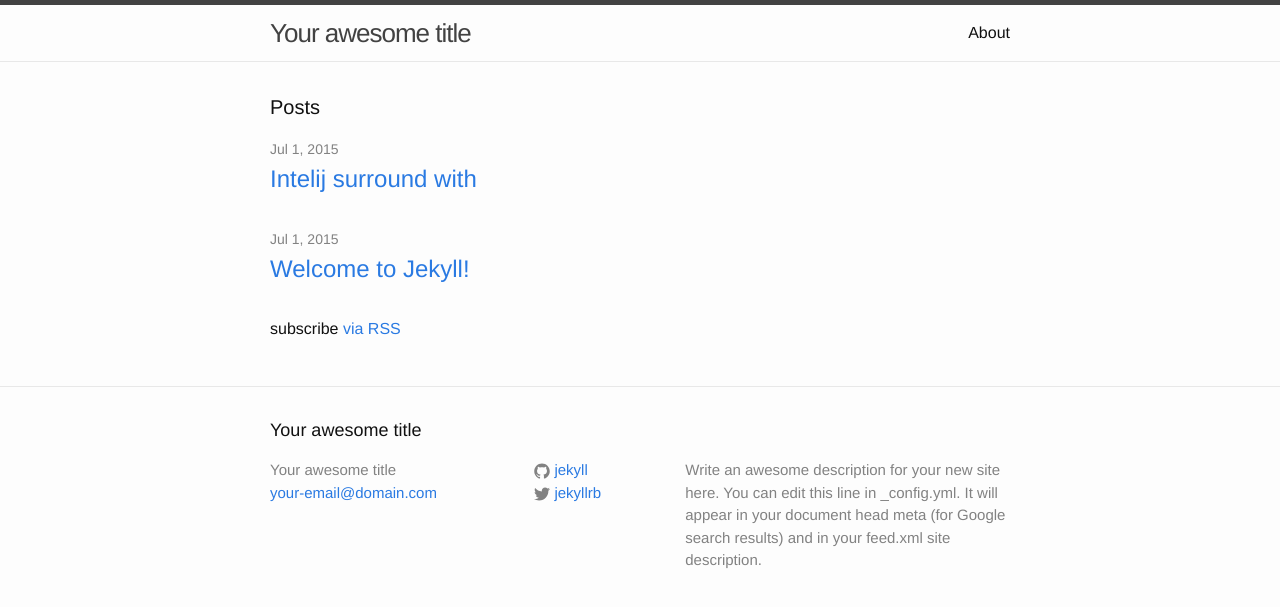
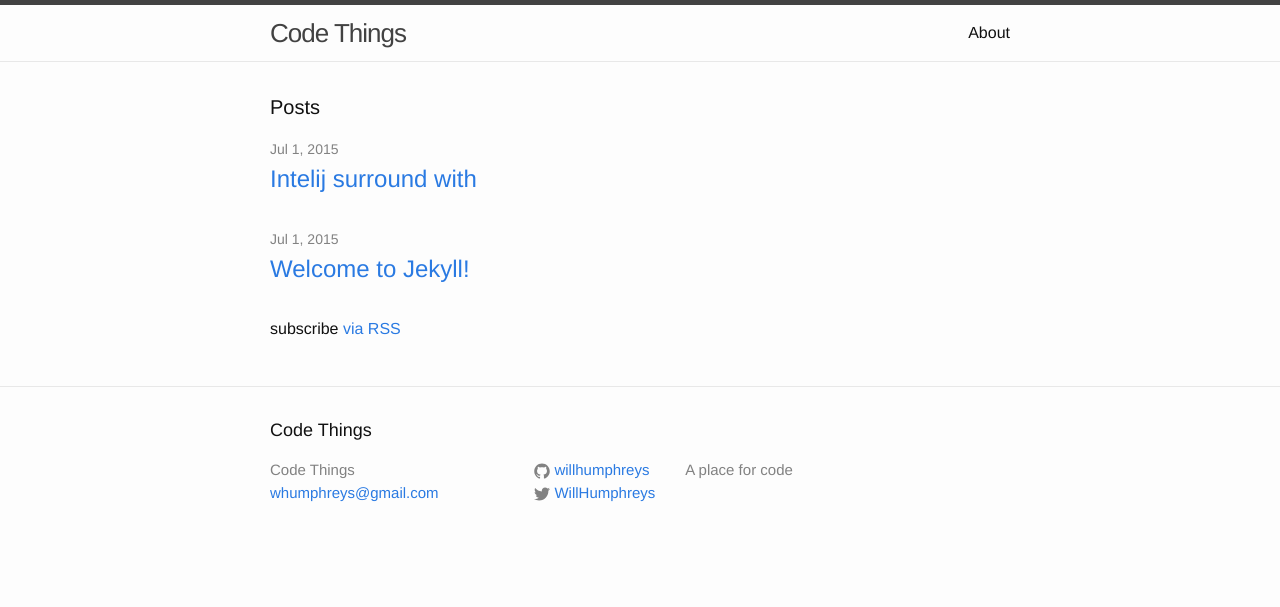
Before and after one commit to willhumphreys/willhumphreys.github.io, a Jekyll site: the page built from index.html, in a window 1280 px wide. Shown: the top 607 px of the page. Built offline with Jekyll 4.4.1, drawn with Linux system fonts in a browser that asks for light colours.

Commit message:
Add description

```diff
--- a/_config.yml
+++ b/_config.yml
@@ -1,14 +1,12 @@
 # Site settings
-title: Your awesome title
-email: your-email@domain.com
+title: Code Things
+email: whumphreys@gmail.com
 description: > # this means to ignore newlines until "baseurl:"
-  Write an awesome description for your new site here. You can edit this
-  line in _config.yml. It will appear in your document head meta (for
-  Google search results) and in your feed.xml site description.
+  A place for code
 baseurl: "" # the subpath of your site, e.g. /blog/
 url: "http://yourdomain.com" # the base hostname & protocol for your site
-twitter_username: jekyllrb
-github_username:  jekyll
+twitter_username: WillHumphreys
+github_username:  willhumphreys
 
 # Build settings
 markdown: kramdown
```
